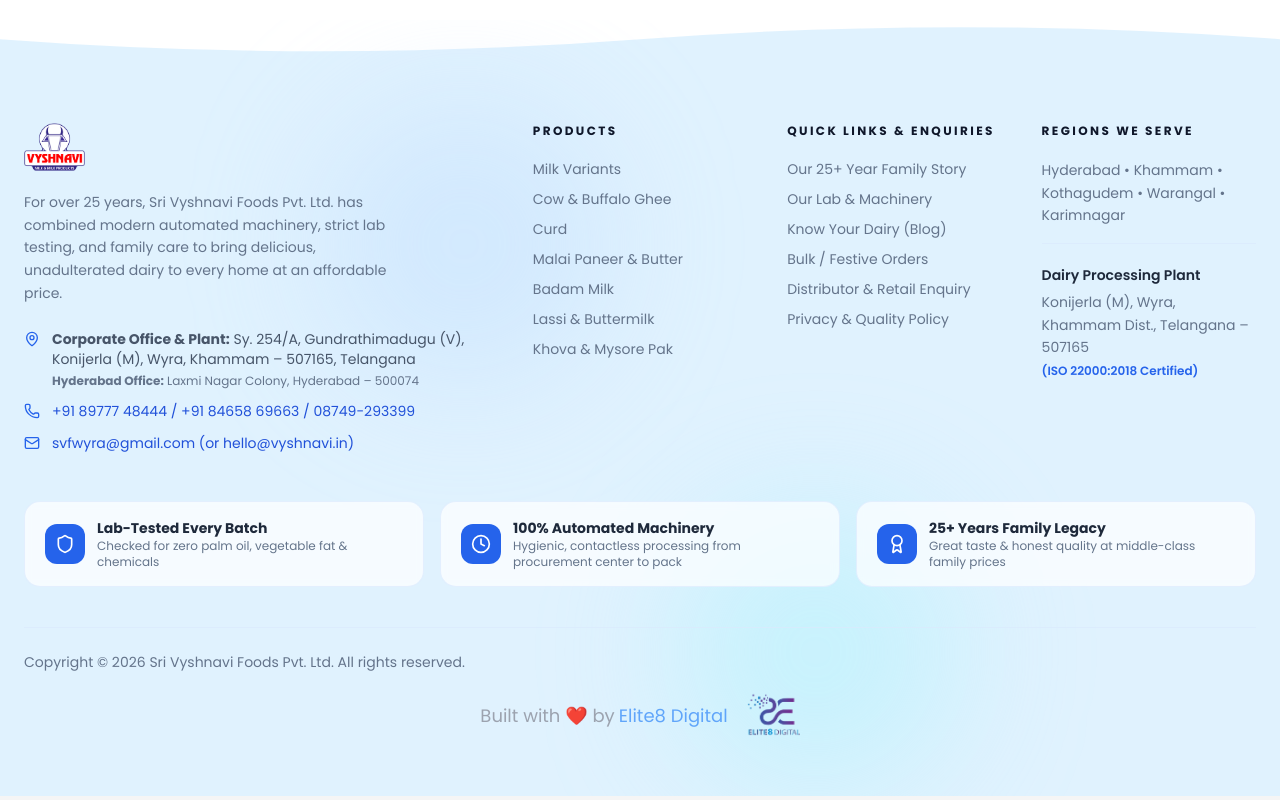
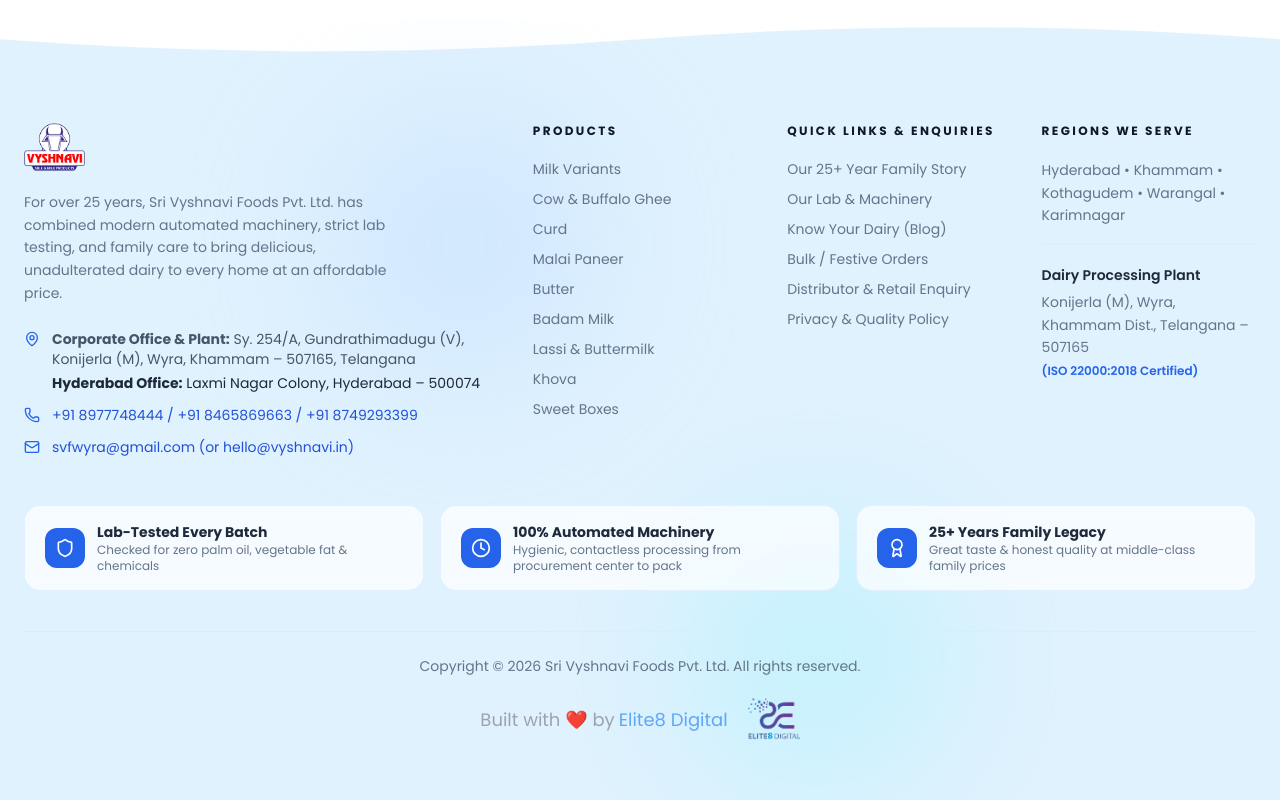
Before and after one commit to rajayush01/Vyshnavi, a React (Vite) app: page /details in a window 1280 px wide. Shown: the part 3041-3841 px from the top of the page. Built offline with nearby package versions, Linux system fonts and the light colour scheme; a web font is replaced by a local one.

Commit message:
remaining changes

```diff
--- a/src/components/home/DairyProductShowcase.tsx
+++ b/src/components/home/DairyProductShowcase.tsx
@@ -1,14 +1,13 @@
 /**
  * DairyProductShowcase.tsx — Vyshnavi Dairy
  *
- * Category showcase: one card per product category (Milk, Curd, Beverages,
- * Paneer, Butter, Ghee, Sweets), each with a representative image (now
- * cyclable via next/previous arrows through all images in that category),
- * a live item count, and a "Shop Category" button that routes to the full
- * listing for that category — /ghee for Ghee (its own bespoke page), and
- * /category/:key for everything else.
+ * Category showcase: one card per product category, each with a
+ * representative image (cyclable via prev/next arrows), and a CTA button.
  *
- * Fully driven by CATEGORIES from vyshnaviData.ts.
+ * Every piece of card content (badge, eyebrow, title, description, CTA label,
+ * link, images) is read from `category.showcase` in vyshnaviData.ts, so each
+ * card can have completely different content. If a showcase field is missing,
+ * it falls back to the category's own data.
  */
 
 import React, { useRef, useState } from "react";
@@ -33,7 +32,7 @@
   return category.key === "ghee" ? "/ghee" : `/category/${category.key}`;
 }
 
-// All images available for a category (one per item that actually has one)
+// Fallback images: one per item that actually has one
 function categoryImages(category: ProductCategory): string[] {
   return category.items
     .map((i) => i.image)
@@ -47,8 +46,19 @@
 }
 
 const CategoryCard: React.FC<CategoryCardProps> = ({ category, navigate }) => {
-  const images = categoryImages(category);
-  const href = categoryHref(category);
+  const sc = category.showcase;
+
+  // Everything below comes from data first, with a sensible fallback
+  const images = sc?.images?.length ? sc.images : categoryImages(category);
+  const href = sc?.href ?? categoryHref(category);
+  const badge =
+    sc?.badge ??
+    `${category.items.length} variant${category.items.length !== 1 ? "s" : ""}`;
+  const eyebrow = sc?.eyebrow ?? category.tagline;
+  const title = sc?.title ?? category.name;
+  const description = sc?.description ?? category.subtitle;
+  const ctaLabel = sc?.ctaLabel ?? `Shop ${category.name}`;
+
   const [imgIndex, setImgIndex] = useState(0);
 
   const hasMultipleImages = images.length > 1;
@@ -81,7 +91,7 @@
           <img
             key={activeImage}
             src={activeImage}
-            alt={`${category.name} ${imgIndex + 1}`}
+            alt={`${title} ${imgIndex + 1}`}
             className="relative h-40 sm:h-44 object-contain drop-shadow-lg transition-transform duration-500 group-hover:scale-105 animate-fade-in"
           />
         ) : (
@@ -90,14 +100,14 @@
             style={{ background: FALLBACK_GRADIENT[category.key] ?? "#e5e7eb" }}
           >
             <span className="text-xs text-gray-500 font-semibold text-center px-3">
-              {category.name}
+              {title}
             </span>
           </div>
         )}
 
-        {/* Item count badge */}
+        {/* Badge (from data) */}
         <span className="absolute top-4 left-4 text-[10px] font-bold uppercase tracking-widest px-2.5 py-1 rounded-full bg-white/85 backdrop-blur-sm text-gray-700 shadow-sm">
-          {category.items.length} item{category.items.length !== 1 ? "s" : ""}
+          {badge}
         </span>
 
         {/* Image prev / next arrows — only when there's more than one image */}
@@ -105,14 +115,14 @@
           <>
             <button
               onClick={showPrev}
-              aria-label={`Previous ${category.name} image`}
+              aria-label={`Previous ${title} image`}
               className="absolute left-2.5 top-1/2 -translate-y-1/2 w-8 h-8 rounded-full bg-white/85 backdrop-blur-sm shadow-sm flex items-center justify-center text-gray-700 opacity-0 group-hover:opacity-100 hover:bg-white transition-all duration-300 z-20"
             >
               <ChevronLeft className="w-4 h-4" />
             </button>
             <button
               onClick={showNext}
-              aria-label={`Next ${category.name} image`}
+              aria-label={`Next ${title} image`}
               className="absolute right-2.5 top-1/2 -translate-y-1/2 w-8 h-8 rounded-full bg-white/85 backdrop-blur-sm shadow-sm flex items-center justify-center text-gray-700 opacity-0 group-hover:opacity-100 hover:bg-white transition-all duration-300 z-20"
             >
               <ChevronRight className="w-4 h-4" />
@@ -133,16 +143,16 @@
         )}
       </div>
 
-      {/* Text block */}
+      {/* Text block (all from data) */}
       <div className="p-6 sm:p-7 flex flex-col flex-grow">
         <p className="text-[10px] font-black uppercase tracking-[0.2em] text-gray-400 mb-1.5">
-          {category.tagline}
+          {eyebrow}
         </p>
         <h3 className="text-2xl font-bold text-gray-900 mb-2 leading-tight tracking-tight">
-          {category.name}
+          {title}
         </h3>
         <p className="text-gray-600 text-sm mb-6 leading-relaxed">
-          {category.subtitle}
+          {description}
         </p>
 
         <button
@@ -152,7 +162,7 @@
           }}
           className="mt-auto inline-flex items-center justify-center gap-2 bg-white/90 hover:bg-white text-gray-900 font-bold text-sm py-3 rounded-xl shadow-sm hover:shadow-md transition-all duration-300 group/btn"
         >
-          Shop {category.name}
+          {ctaLabel}
           <ArrowRight className="w-4 h-4 transition-transform duration-300 group-hover/btn:translate-x-1" />
         </button>
       </div>
--- a/src/components/layout/Footer.tsx
+++ b/src/components/layout/Footer.tsx
@@ -239,15 +239,22 @@
 
 import { MapPin, Phone, Mail, Shield, Clock, Award } from "lucide-react";
 import logo from "../../assets/logo.png";
+import { Link } from "react-router-dom";
+
+
+const categoryPath = (key: string) =>
+  key === "ghee" ? "/ghee" : `/category/${key}`;
 
 const productLinks = [
-  "Milk Variants",
-  "Cow & Buffalo Ghee",
-  "Curd",
-  "Malai Paneer & Butter",
-  "Badam Milk",
-  "Lassi & Buttermilk",
-  "Khova & Mysore Pak",
+  { label: "Milk Variants",        key: "milk" },
+  { label: "Cow & Buffalo Ghee",   key: "ghee" },
+  { label: "Curd",                 key: "curd" },
+  { label: "Malai Paneer",         key: "paneer" },
+  { label: "Butter",               key: "butter" },
+  { label: "Badam Milk",           key: "beverages" },
+  { label: "Lassi & Buttermilk",   key: "beverages" },
+  { label: "Khova",                key: "khova" },
+  { label: "Sweet Boxes",          key: "sweets" },
 ];
 
 const investorLinks = [
@@ -290,7 +297,7 @@
                 <span>
                   <strong>Corporate Office & Plant:</strong> Sy. 254/A, Gundrathimadugu (V), Konijerla (M), Wyra, Khammam – 507165, Telangana
                   <br />
-                  <span className="text-xs text-slate-500 mt-1 block">
+                  <span className="text-sm text-slate-800 mt-1 block">
                     <strong>Hyderabad Office:</strong> Laxmi Nagar Colony, Hyderabad – 500074
                   </span>
                 </span>
@@ -301,7 +308,7 @@
                   href="tel:+918977748444"
                   className="hover:text-blue-600 transition-colors"
                 >
-                  +91 89777 48444 / +91 84658 69663 / 08749-293399
+                  +91 8977748444 / +91 8465869663 / +91 8749293399
                 </a>
               </div>
               <div className="flex items-center gap-3 text-sm text-slate-600">
@@ -322,14 +329,14 @@
               Products
             </h3>
             <ul className="space-y-2.5 text-sm">
-              {productLinks.map((label) => (
+  {productLinks.map(({ label, key }) => (
     <li key={label}>
-                  <a
-                    href="#"
+      <Link
+        to={categoryPath(key)}
         className="text-slate-500 hover:text-blue-600 transition-colors"
       >
         {label}
-                  </a>
+      </Link>
     </li>
   ))}
 </ul>
@@ -421,8 +428,8 @@
         </div>
 
         {/* Copyright */}
-        <div className="border-t border-blue-100/70 pt-6 flex flex-col sm:flex-row items-center justify-between gap-3 text-center">
-          <p className="text-sm text-slate-500">
+        <div className="border-t border-blue-100/70 pt-6 flex flex-col sm:flex-row items-center justify-center gap-3 text-center">
+          <p className="text-sm text-center text-slate-500">
             Copyright © 2026 Sri Vyshnavi Foods Pvt. Ltd. All rights reserved.
           </p>
         </div>
--- a/src/data/vyshnaviData.ts
+++ b/src/data/vyshnaviData.ts
@@ -36,6 +36,16 @@
   reviews?: number;
 }
 
+export interface CategoryShowcase {
+  badge?: string;        // e.g. "5 VARIANTS", "NEW RANGE", "FROM ₹95"
+  eyebrow?: string;      // small line above the title
+  title?: string;        // card heading
+  description?: string;  // line under the heading
+  ctaLabel?: string;     // button text
+  href?: string;         // override the default route
+  images?: string[];     // override the cycling images
+}
+
 export interface ProductCategory {
   key: string;
   name: string;
@@ -44,6 +54,7 @@
   tagline: string;
   subtitle: string;
   items: ProductItem[];
+  showcase?: CategoryShowcase;
 }
 
 
@@ -57,6 +68,13 @@
     accentHex: "#1d4ed8",
     tagline: "LAB-TESTED & NUTRITIOUS",
     subtitle: " MAHA GOLD, GOLD RICH & TAAZA TONED",
+    showcase: {
+      badge: "5 VARIANTS",
+      eyebrow: "LAB-TESTED & NUTRITIOUS",
+      title: "Milk",
+      description: "Maha Gold, Gold Rich & Taaza Toned",
+      ctaLabel: "Explore Milk",
+    },
     items: [
       {
         id: 101,
@@ -174,6 +192,13 @@
     accentHex: "#15803d",
     tagline: "CREAMY & PROBIOTIC",
     subtitle: "SET FRESH DAILY",
+    showcase: {
+      badge: "POUCHES & BUCKETS ",
+      eyebrow: "THICK & CREAMY",
+      title: "Curd",
+      description: "HYGIENICALLY SET DAILY",
+      ctaLabel: "Shop Curd",
+    },
     items: [
       {
         id: 201,
@@ -272,6 +297,13 @@
     accentHex: "#7e22ce",
     tagline: "REFRESHING & NATURAL",
     subtitle: "SIPPED SINCE DAWN",
+    showcase: {
+      badge: "COOL & ENERGISING",
+      eyebrow: "GREAT TASTE",
+      title: "Beverages",
+      description: "BADAM MILK, LASSI & BUTTERMILK",
+      ctaLabel: "Shop Beverages",
+    },
     items: [
       {
         id: 301,
@@ -372,6 +404,13 @@
     accentHex: "#c2410c",
     tagline: "FRESH & SOFT",
     subtitle: "PRESSED TO PERFECTION",
+    showcase: {
+      badge: "REAL MILK PROTEIN",
+      eyebrow: "NO ANALOGUE / NO VEGETABLE FAT",
+      title: "Malai Paneer",
+      description: "SOFT & FRESH",
+      ctaLabel: "Shop Paneer",
+    },
     items: [
       {
         id: 401,
@@ -463,6 +502,13 @@
     accentHex: "#a16207",
     tagline: "CHURNED TO GOLD",
     subtitle: "TRADITIONAL MAKHAN",
+    showcase: {
+      badge: "REAL MILK PROTEIN",
+      eyebrow: "NO ANALOGUE / NO VEGETABLE FAT",
+      title: "Butter",
+      description: "SOFT & FRESH",
+      ctaLabel: "Shop Butter",
+    },
     items: [
       {
         id: 501,
@@ -497,6 +543,13 @@
     accentHex: "#964B00",
     tagline: "CHURNED TO GOLD",
     subtitle: "TRADITIONAL MAKHAN",
+    showcase: {
+      badge: "TRADITIONAL TASTE",
+      eyebrow: "MADE WITH VYSHNAVI GHEE",
+      title: "Khova",
+      description: "PURE KHOVA",
+      ctaLabel: "Shop Khova",
+    },
     items: [
       {
         id: 801,
@@ -531,6 +584,13 @@
     accentHex: "#b45309",
     tagline: "LIQUID GOLD",
     subtitle: "BILONA CHURNED",
+    showcase: {
+      badge: "ALL SIZES",
+      eyebrow: "ZERO PALM OIL",
+      title: "Ghee",
+      description: "GRANULAR AROMA & TASTE",
+      ctaLabel: "Shop Ghee",
+    },
     items: [
       {
         id: 601,
@@ -689,6 +749,13 @@
     accentHex: "#be185d",
     tagline: "HANDCRAFTED MITHAIS",
     subtitle: "MADE WITH LOVE",
+    showcase: {
+      badge: "TRADITIONAL TASTE",
+      eyebrow: "MADE WITH VYSHNAVI GHEE",
+      title: "Sweets Boxes",
+      description: "MYSORE PAK",
+      ctaLabel: "Shop Sweets",
+    },
     items: [
       {
         id: 701,
```
Lines whose indentation alone changed are shown as unchanged.
